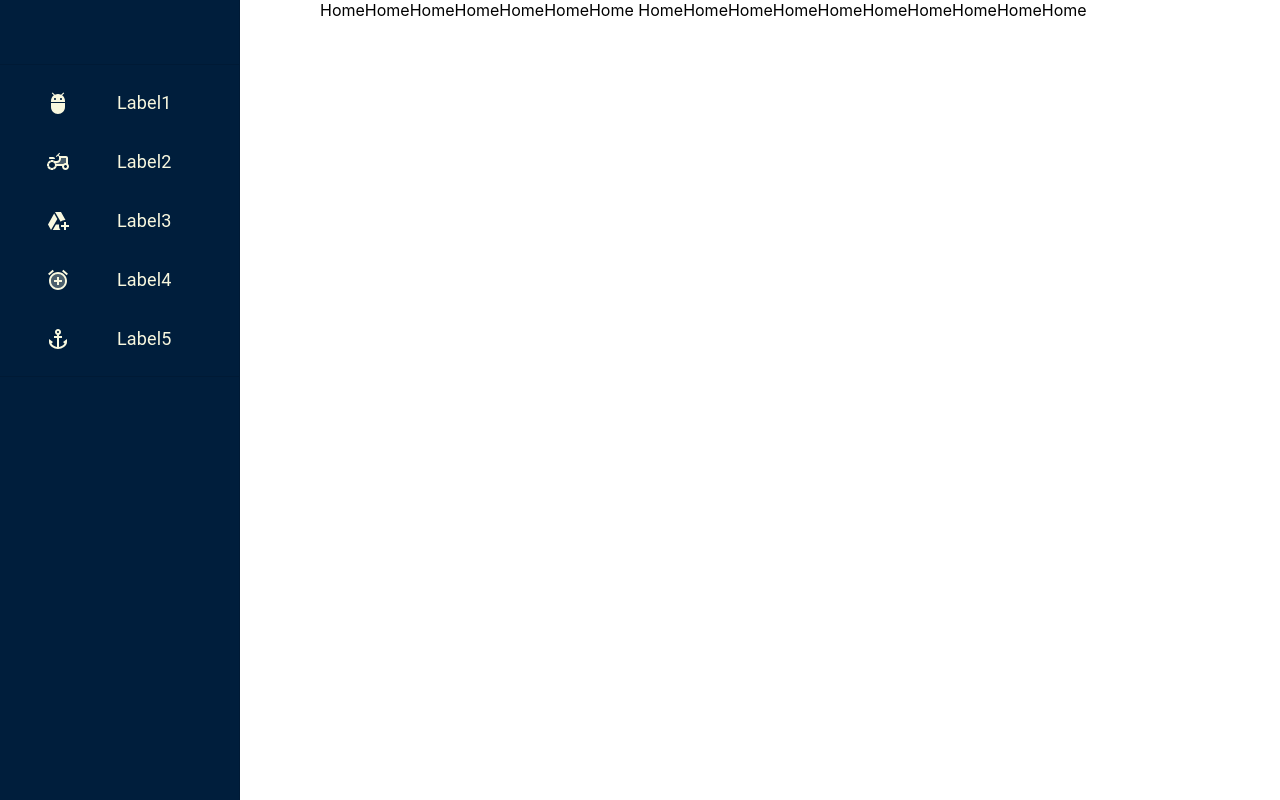
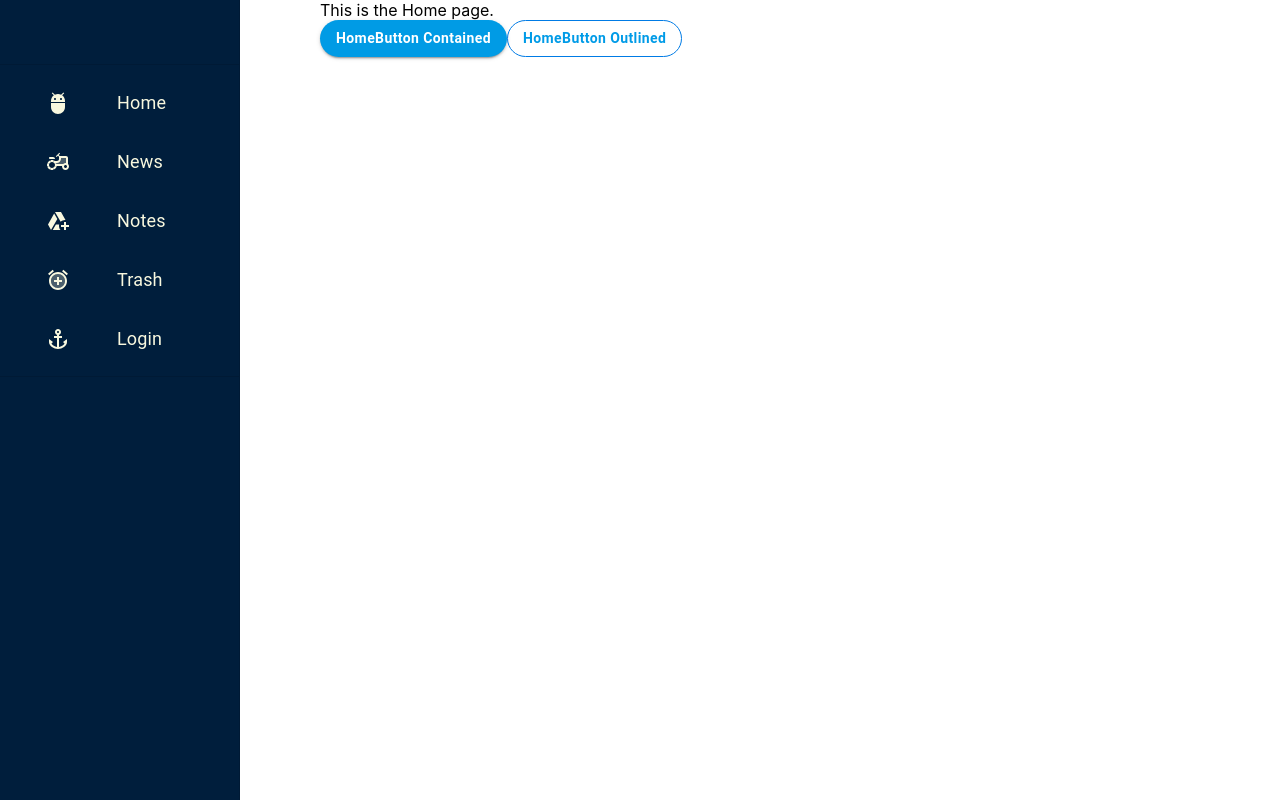
Before and after one commit to Codenotlate/MUIv5, a React (Create React App) app in the folder muiv5/: page /pathHome in a window 1280 px wide. Built offline with nearby package versions, Linux system fonts and the light colour scheme.

Commit message:
#3 done with reusable buttons and theme setting

```diff
--- a/muiv5/src/components/Navbar/constants/NavbarItems.js
+++ b/muiv5/src/components/Navbar/constants/NavbarItems.js
@@ -9,31 +9,31 @@
     {
         id: 0,
         icon: <AdbTwoToneIcon />,
-        label: 'Label1',
+        label: 'Home',
         route: 'pathHome',
     },
     {
         id: 1,
         icon: <AgricultureTwoToneIcon />,
-        label: 'Label2',
+        label: 'News',
         route: 'pathNews',
     },
     {
         id: 2,
         icon: <AddToDriveTwoToneIcon />,
-        label: 'Label3',
+        label: 'Notes',
         route: 'pathNotes',
     },
     {
         id: 3,
         icon: <AlarmAddTwoToneIcon />,
-        label: 'Label4',
+        label: 'Trash',
         route: 'pathTrash',
     },
     {
         id: 4,
         icon: <AnchorTwoToneIcon />,
-        label: 'Label5',
+        label: 'Login',
         route: 'pathLogin',
     },
 ]
--- /dev/null
+++ b/muiv5/src/components/common/CommonButton/CommonButton.js
@@ -0,0 +1,18 @@
+import React from 'react';
+import Button from '@mui/material/Button';
+
+const CommonButton=({ children, color, disabled, size, sx, variant }) => {
+    return (
+        <Button
+            color={color}
+            disabled={disabled}
+            size={size}
+            sx={sx}
+            variant={variant}
+        >
+            {children}
+        </Button>
+    )
+}
+
+export default CommonButton
--- /dev/null
+++ b/muiv5/src/dashboardTheme.js
@@ -0,0 +1,13 @@
+import { createTheme } from '@mui/material/styles';
+
+export const dashboardTheme=createTheme({
+    components: {
+        MuiButton: {
+            styleOverrides: {
+                contained: {
+                    fontSize: '0.875rem'
+                },
+            },
+        },
+    },
+});
--- a/muiv5/src/index.js
+++ b/muiv5/src/index.js
@@ -1,6 +1,8 @@
 import React from 'react';
 import ReactDOM from 'react-dom/client';
 import { BrowserRouter as Router, Routes, Route } from 'react-router-dom';
+import { ThemeProvider } from '@mui/material/styles';
+
 import './index.css';
 import App from './App';
 import Home from "./pages/Home/Home"
@@ -8,11 +10,13 @@
 import Notes from "./pages/Notes/Notes"
 import Trash from "./pages/Trash/Trash"
 import Login from "./pages/Login/Login"
+import { dashboardTheme } from './dashboardTheme';
 // import reportWebVitals from './reportWebVitals';
 
 const root=ReactDOM.createRoot(document.getElementById('root'));
 root.render(
   <React.StrictMode>
+    <ThemeProvider theme={dashboardTheme}>
       <Router>
         <Routes>
           <Route path='/' element={<App />}>
@@ -25,7 +29,7 @@
         </Routes>
 
       </Router>
-
+    </ThemeProvider>
   </React.StrictMode>
 );
 
--- a/muiv5/src/pages/Home/Home.js
+++ b/muiv5/src/pages/Home/Home.js
@@ -1,11 +1,39 @@
 import React from 'react';
 import Grid from '@mui/material/Grid';
+import CommonButton from '../../components/common/CommonButton/CommonButton';
 
 
 const Home=() => {
+    const buttonStyles={
+        fontSize: '0.875rem',
+        fontWeight: 600,
+        textTransform: 'capitalize',
+        borderRadius: 20,
+        '&.MuiButton-contained': {
+            backgroundColor: '#009be5',
+            '&:hover': {
+                backgroundColor: '#006db3'
+            },
+        },
+        '&.MuiButton-outlined': {
+            color: "#009be7",
+            borderColor: '#007be5',
+            '&:hover': {
+                backgroundColor: '#009be5'
+            },
+        },
+
+
+    };
     return (
         <Grid item xs={9}>
-            <div>HomeHomeHomeHomeHomeHomeHome   HomeHomeHomeHomeHomeHomeHomeHomeHomeHome</div>
+            <div>This is the Home page.</div>
+            <CommonButton variant="contained" sx={buttonStyles}>
+                HomeButton Contained
+            </CommonButton>
+            <CommonButton variant="outlined" sx={buttonStyles}>
+                HomeButton Outlined
+            </CommonButton>
         </Grid>
     )
 }
```
Lines whose indentation alone changed are shown as unchanged.
